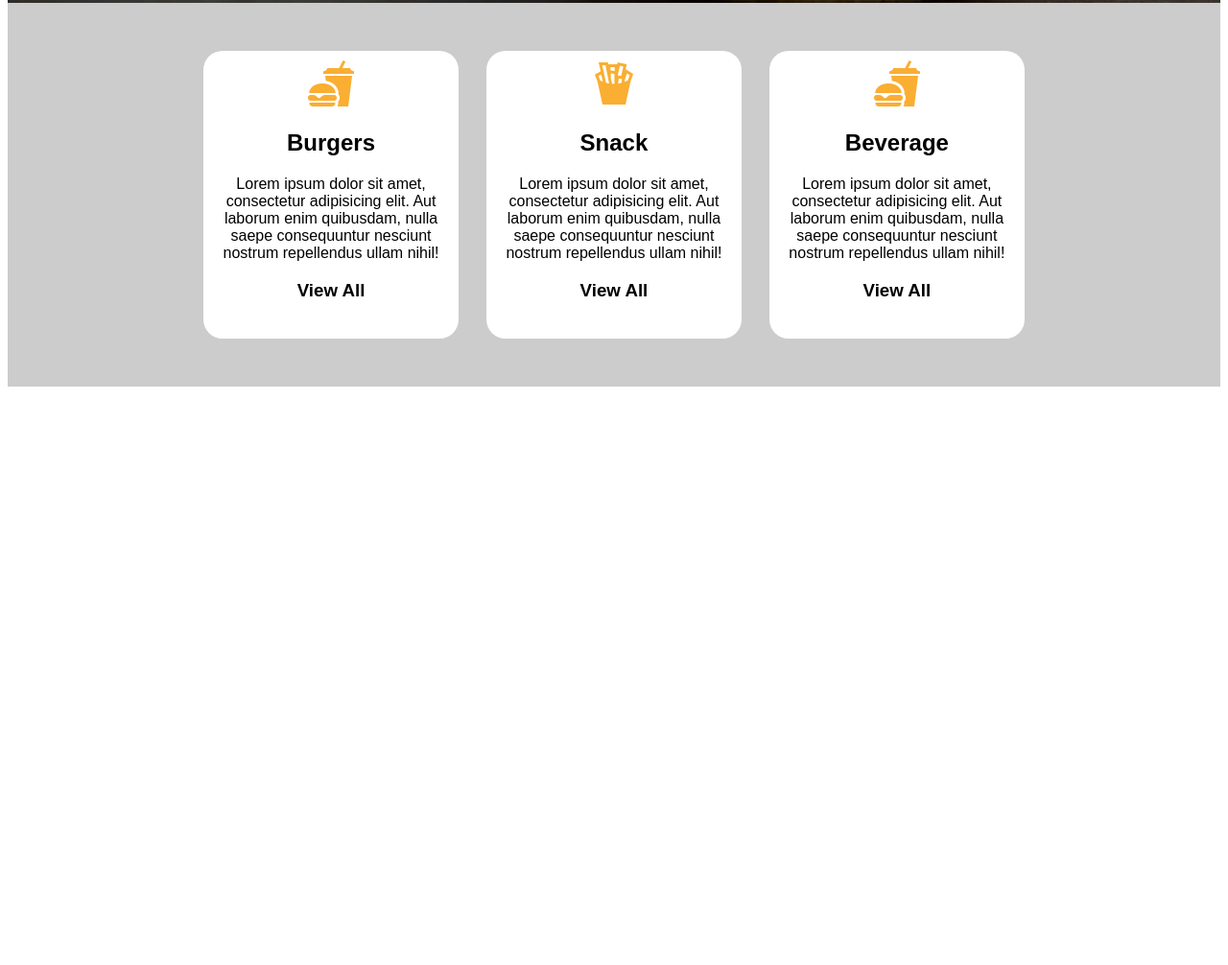
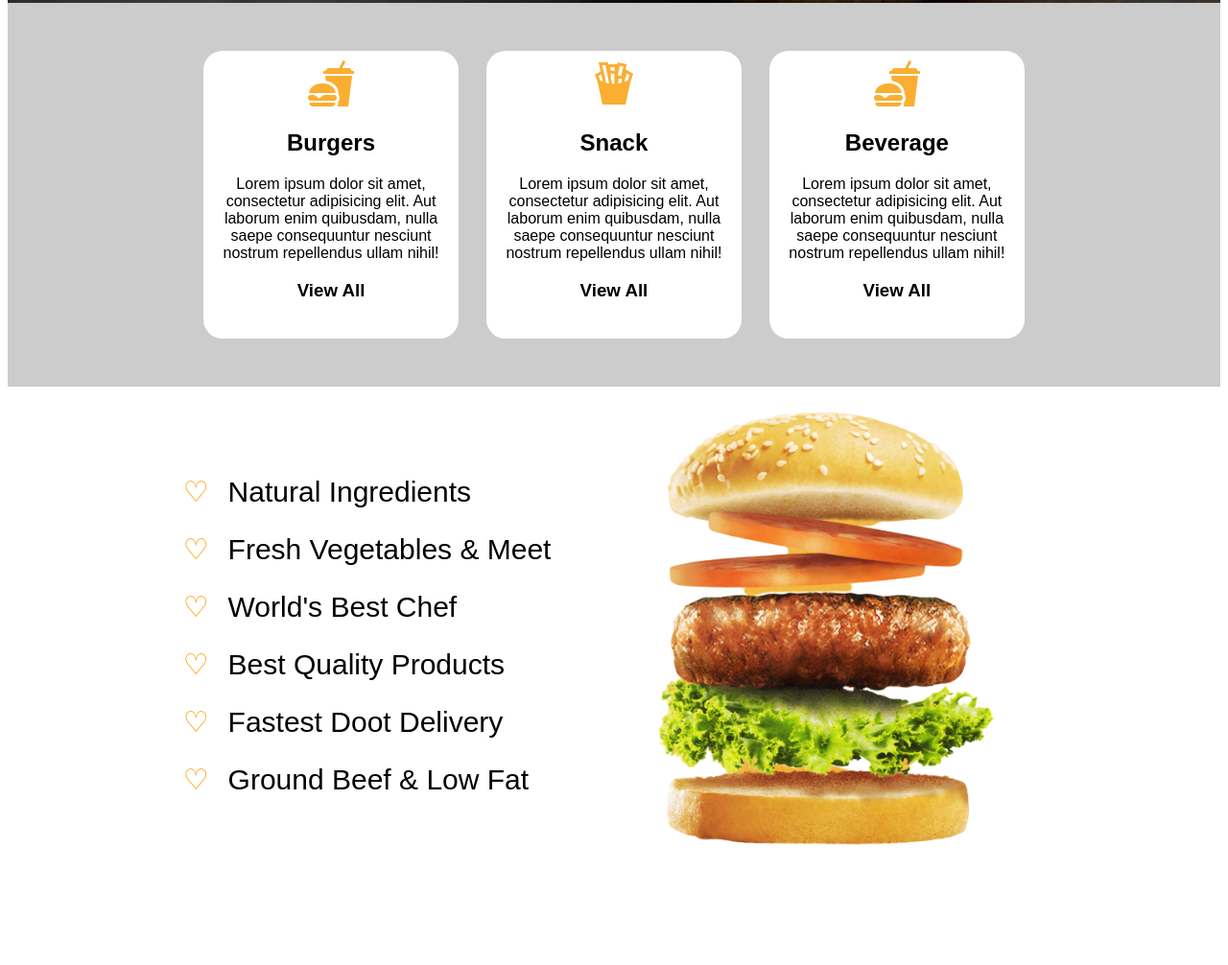
Before and after one commit to islam-ahmed33/Burger-Bun, a plain HTML site: page index.html in a window 1280 px wide. Shown: the part 725-1731 px from the top of the page at 96% size. Before the commit the page ends 1136 px from the top, so only its background shows below. Drawn offline with Linux system fonts and the light colour scheme.

Commit message:
3rd section

```diff
--- a/css/style.css
+++ b/css/style.css
@@ -144,3 +144,36 @@ nav ul li:first-of-type {
     float: left;
     margin: 50px calc(10% / 6);
 }
+.section2{
+    width: 100%;
+    height: 600px;
+    overflow: hidden;
+}
+.section-inner2{
+    width: 70%;
+    height: 100%;
+    margin: auto;
+}
+.text{
+    width: 50%;
+    float: left;
+    margin-top: 50px;
+}
+.text ul{
+    list-style: '\2661';
+    font-size: 30px;
+    line-height: 2;
+}
+.text ul li::marker{
+    color: #f90;
+    letter-spacing: 20px;
+}
+.burger-img {
+    width: 50%;
+    float: left;
+    text-align: center;
+
+}
+.burger-img img{
+    height: 500px;
+}
--- a/index.html
+++ b/index.html
@@ -11,6 +11,7 @@
 
 <body>
     <div class="main">
+        <!-- section 1 -->
         <div class="header">
 
             <div class="header-inner">
@@ -67,6 +68,24 @@
                 </div>
             </div>
         </div>
+        <!-- section 3 -->
+        <div class="section2">
+            <div class="section-inner2">
+                <div class="text">
+                    <ul>
+                        <li>Natural Ingredients</li>
+                        <li>Fresh Vegetables & Meet</li>
+                        <li>World's Best Chef</li>
+                        <li>Best Quality Products</li>
+                        <li>Fastest Doot Delivery</li>
+                        <li>Ground Beef & Low Fat</li>
+                   </ul>
+                </div>
+                <div class="burger-img">
+                    <img src="/images/burger1.png" alt="">
+                </div>
+            </div>
+        </div>
     </div>
 </body>
 
```
